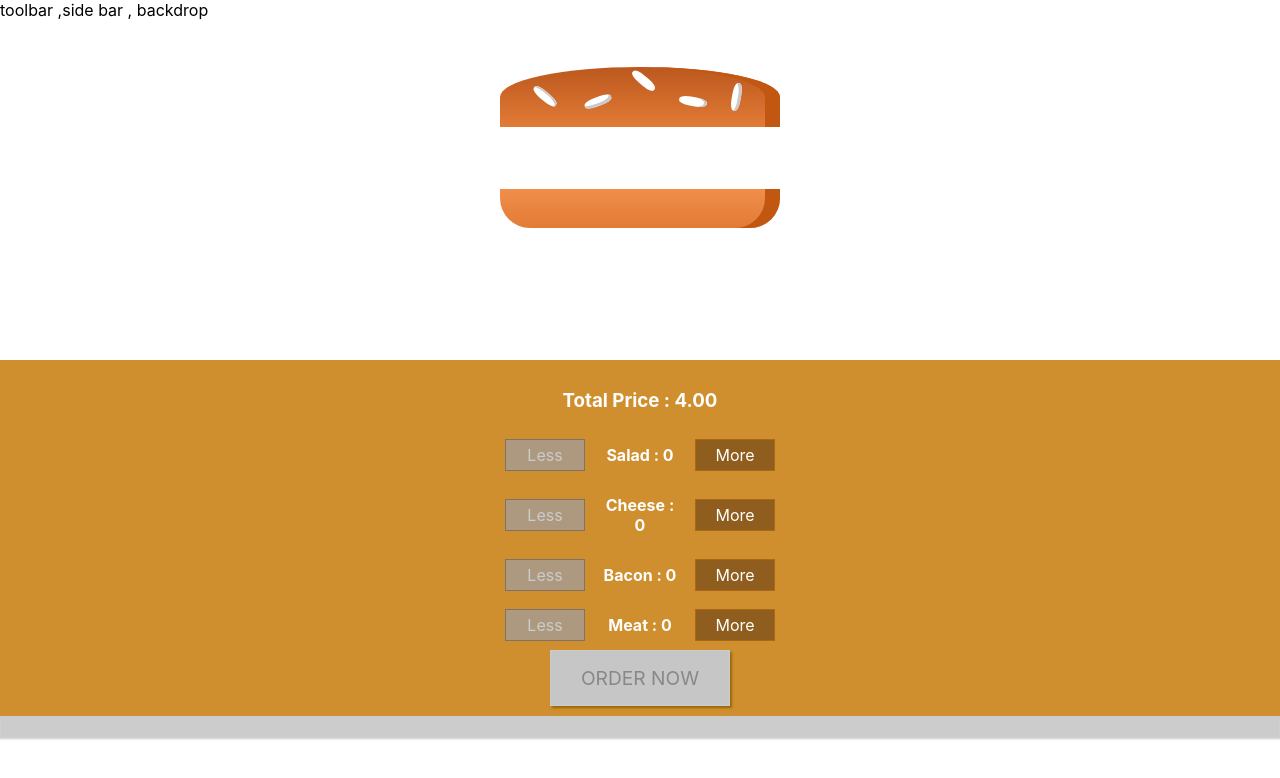
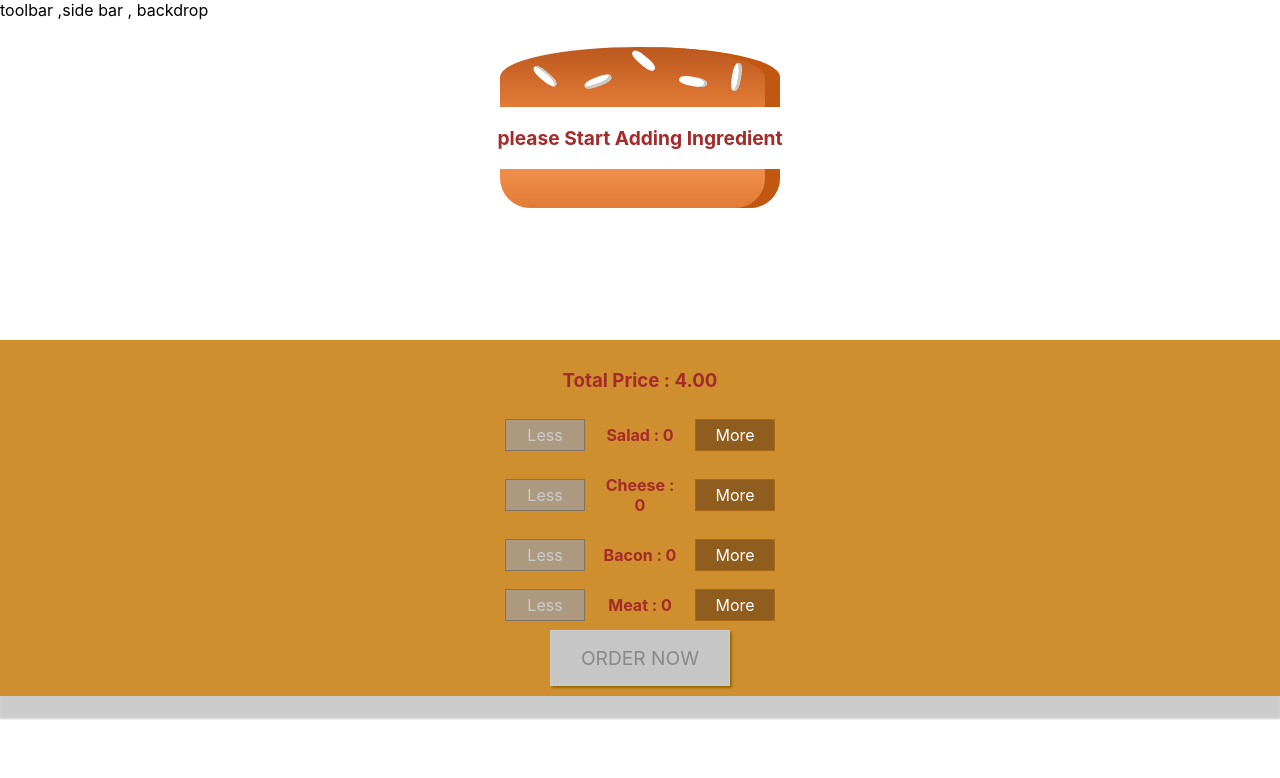
Before and after one commit to Sabbaghh/Burgerzz, a React (Create React App) app: page / in a window 1280 px wide. Shown: the top 778 px of the page. Built offline with nearby package versions, Linux system fonts and the light colour scheme.

Commit message:
adding order buttons

```diff
--- a/src/components/Burger/OrderSummary/OrderSummary.js
+++ b/src/components/Burger/OrderSummary/OrderSummary.js
@@ -1,6 +1,6 @@
 import React, { Fragment } from 'react';
 
-const OrderSummary = ({ ingredients }) => {
+const OrderSummary = ({ ingredients, exit }) => {
 
     const ingredientsSammary = Object.keys(ingredients).map((el, index) => {
         return (
@@ -20,6 +20,11 @@ const OrderSummary = ({ ingredients }) => {
                 {ingredientsSammary}
             </ul>
             <p>Continue to Checkout?</p>
+            <div>
+                <button onClick={() => exit(false)}>CANCEL</button>
+                <button>CONTINUE</button>
+            </div>
+
         </Fragment>
     )
 }
--- a/src/components/UI/Backdrop/Backdrop.js
+++ b/src/components/UI/Backdrop/Backdrop.js
@@ -5,13 +5,11 @@ const BackDrop = ({ show, exit }) => {
     if (show) {
         return (
             <div className="BackDrop"
-                onClick={() => { exit(false) }}>
+                onClick={() => exit(false)}>
             </div>
         )
-    } else {
-        return <div> loading ... </div>
     }
-
+    return null;
 }
 
 export default BackDrop;
--- a/src/components/UI/Modal/Modal.js
+++ b/src/components/UI/Modal/Modal.js
@@ -2,13 +2,16 @@ import React, { Fragment } from 'react';
 import './Modal.css'
 import BackDrop from '../Backdrop/Backdrop'
 
-const Modal = ({ children, show, purchasableHandler }) => {
+const Modal = ({ children, show, exit }) => {
     const showing = { transform: "translateY(0)", opacity: 1 }
     const Hiding = { transform: "translateY(-100vh)", opacity: 0 }
     return (
         <Fragment>
-            <BackDrop show={show} exit={purchasableHandler} />
-            <div className='Modal' style={show ? showing : Hiding}>
+            <BackDrop show={show} exit={exit} />
+            <div
+                className='Modal'
+                style={show ? showing : Hiding}
+            >
                 {children}
             </div>
         </Fragment>
--- a/src/components/layout/Layout.css
+++ b/src/components/layout/Layout.css
@@ -1,4 +1,4 @@
 .content {
   margin-top: 20px;
-  color: #ffff;
+  color: brown;
 }
--- a/src/containers/BurgerBuilder/BurgerBuilder.js
+++ b/src/containers/BurgerBuilder/BurgerBuilder.js
@@ -56,6 +56,7 @@ class BurgerBuilder extends Component {
         });
         this.setState({ purchase: ingredientsValueSum > 0 });
     }
+
     purchasableHandler = (purchasable) => {
         this.setState({ purchasable })
     }
@@ -69,9 +70,13 @@ class BurgerBuilder extends Component {
         return (
             <Fragment>
                 <Modal show={this.state.purchasable}
-                    purchasableHandler={this.purchasableHandler}>
-                    <OrderSummary ingredients={this.state.ingredient} />
+                    exit={this.purchasableHandler}>
+                    <OrderSummary
+                        ingredients={this.state.ingredient}
+                        exit={this.purchasableHandler}
+                    />
                 </Modal>
+
                 <Burger ingredient={this.state.ingredient} />
                 <BuildControls
                     addIngredient={this.addIngredient}
```
